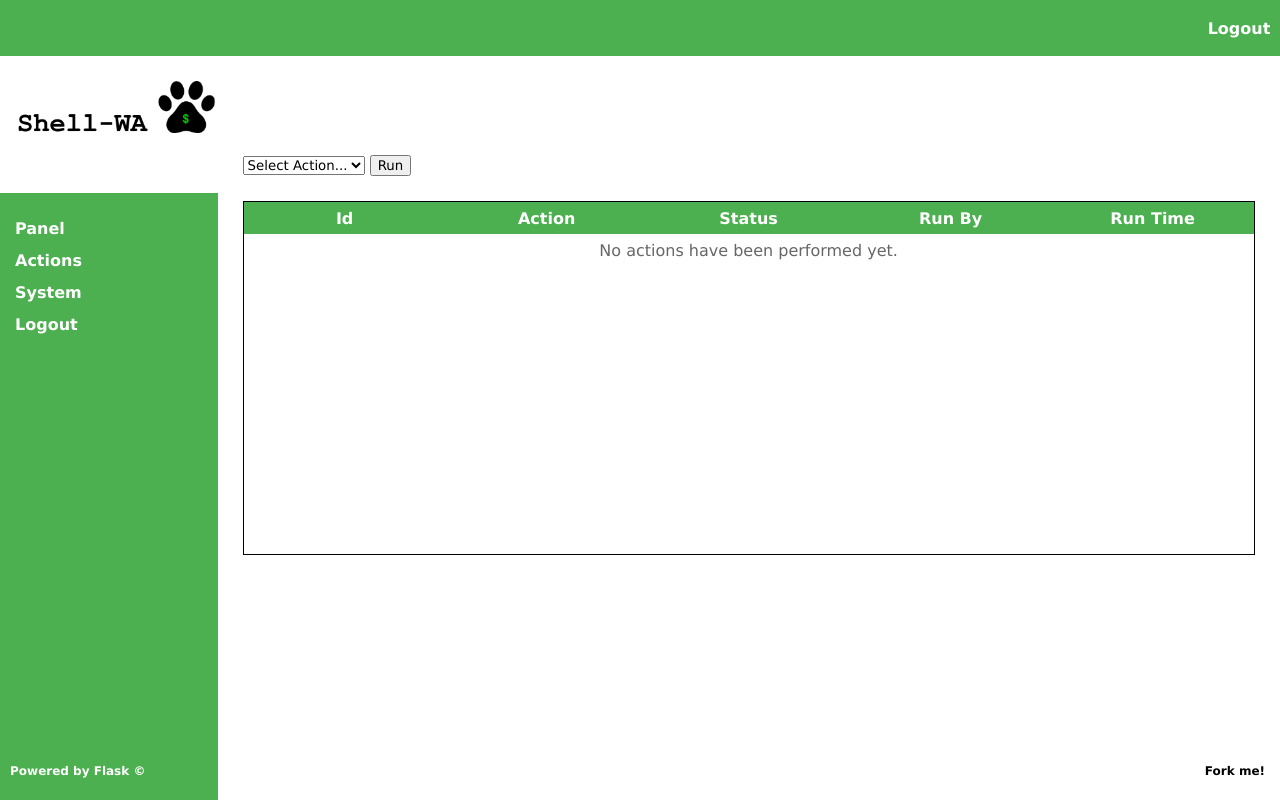
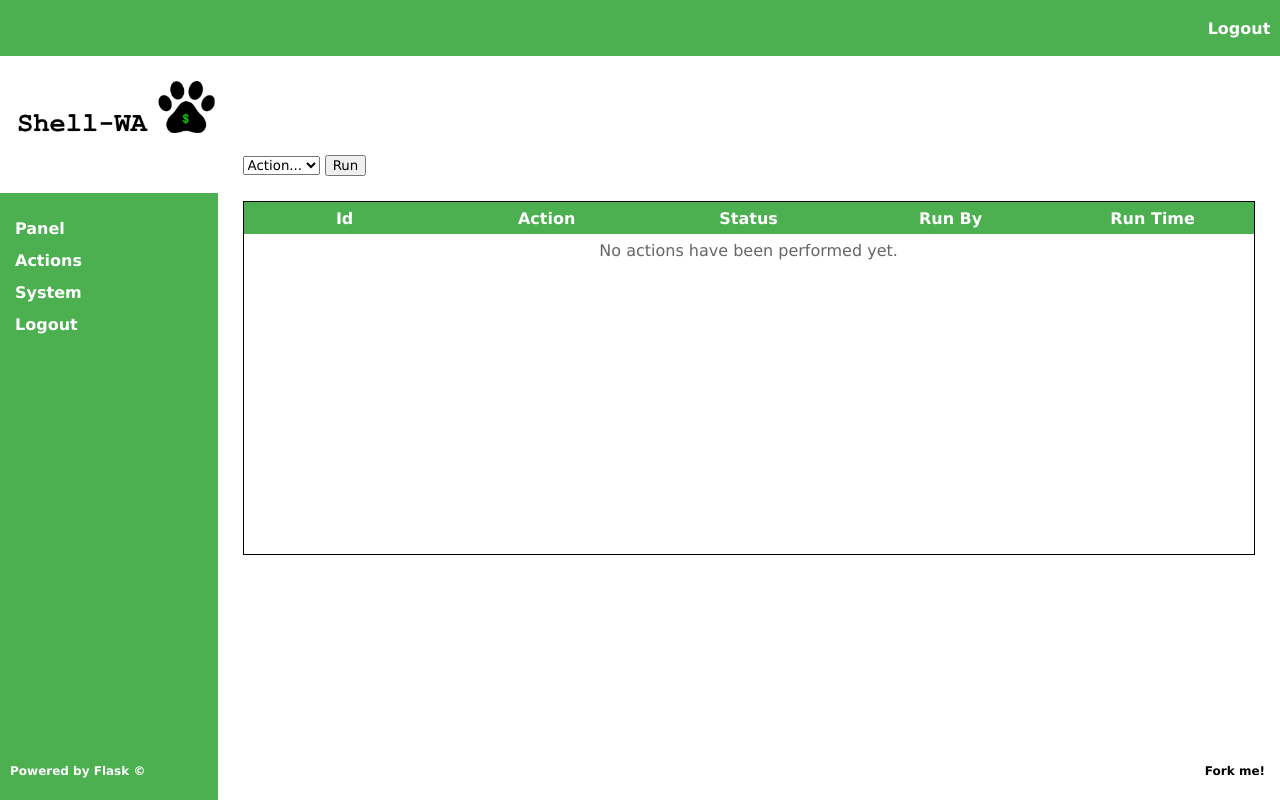
Before and after one commit to ivanlmj/Puppy, a Flask app: page /panel in a window 1280 px wide. Run offline with Flask 2, Linux system fonts and the light colour scheme; data that the repository does not hold is empty.

Commit message:
adjusting description for default <select> option

```diff
--- a/templates/panel.html
+++ b/templates/panel.html
@@ -61,7 +61,7 @@
     <div id="action">
       <form action="/panel/action/run" method="post">
           <select id="action" name="action_id">
-	  <option selected> Select Action... </option>
+	  <option selected>Action... </option>
 	  <!-- <option>s are added dinamically (actions.js) -->
 	  </select>
 	  <input type="submit" value="Run">
```
